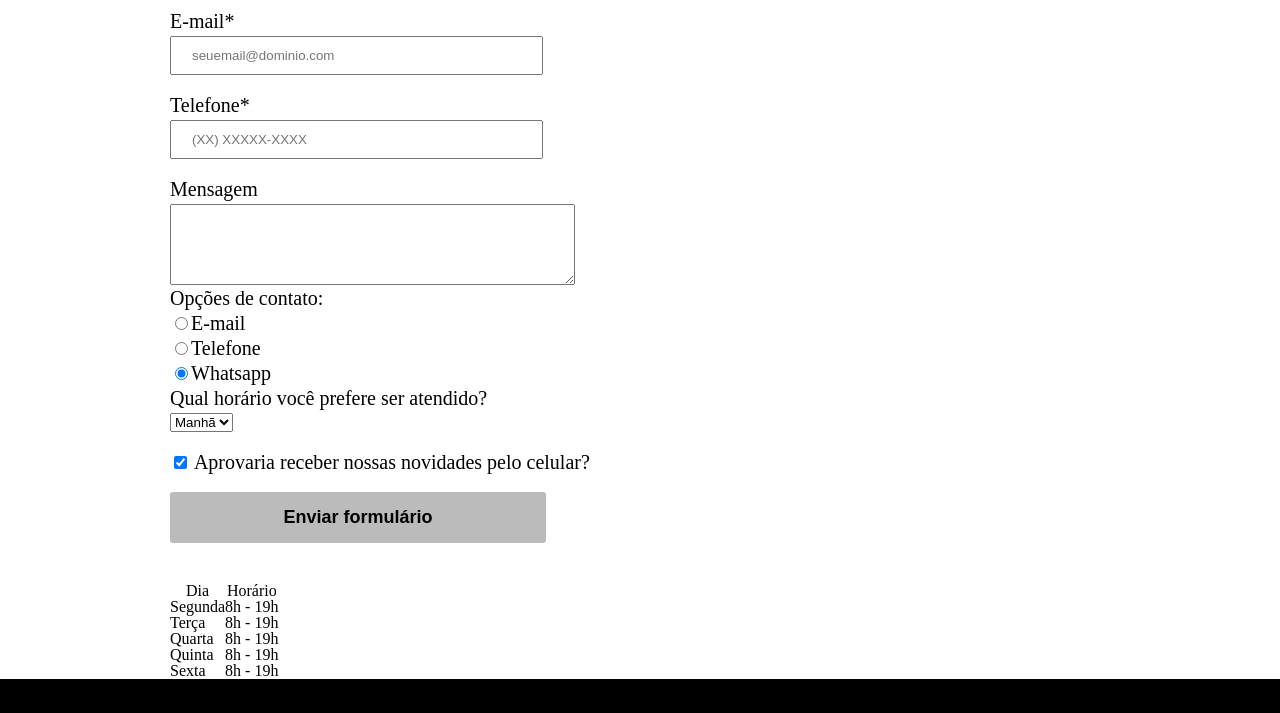
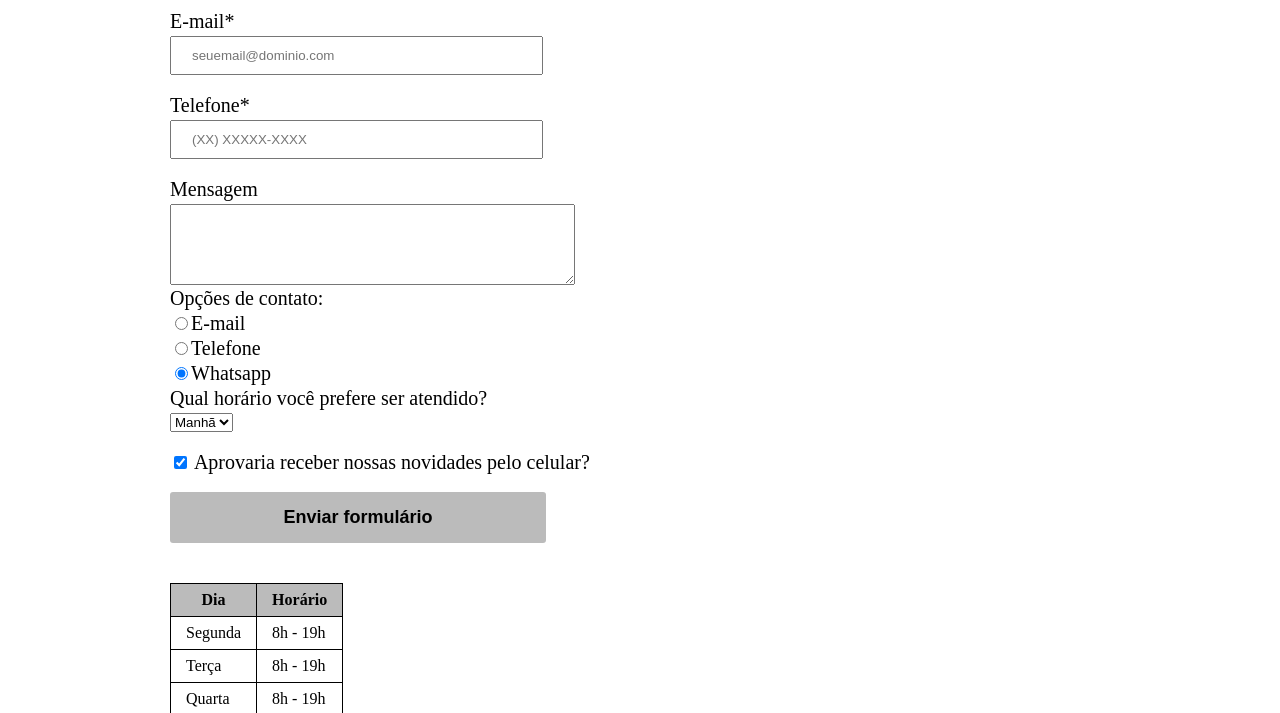
Before and after one commit to Jaunzera01/Projeto-Alura, a plain HTML site: page contato.html in a window 1280 px wide. Shown: the part 169-882 px from the top of the page. Drawn offline with Linux system fonts and the light colour scheme.

Commit message:
Update style-contato.css

```diff
--- a/style-contato.css
+++ b/style-contato.css
@@ -73,8 +73,8 @@ form label, form legend{
 
 
 .enviar{
-    transition: 1s background;
     background: #BBBBBB;
+    transition: 1s all;
     border-radius: 3px;
     font-weight: bold;
     color: #000000;
@@ -86,6 +86,22 @@ form label, form legend{
 }
 
 .enviar:hover{
+    transform: scale(1.25);
     background: #000000;
     color: #ffffff;
 }
+
+table{
+    margin: 20px 0 40px;
+}
+
+thead{
+    background: #BBBBBB;
+    font-weight: bold;
+    color: #000000;
+}
+
+td, th{
+    border: 1px solid #000000;
+    padding: 8px 15px;
+}
```
